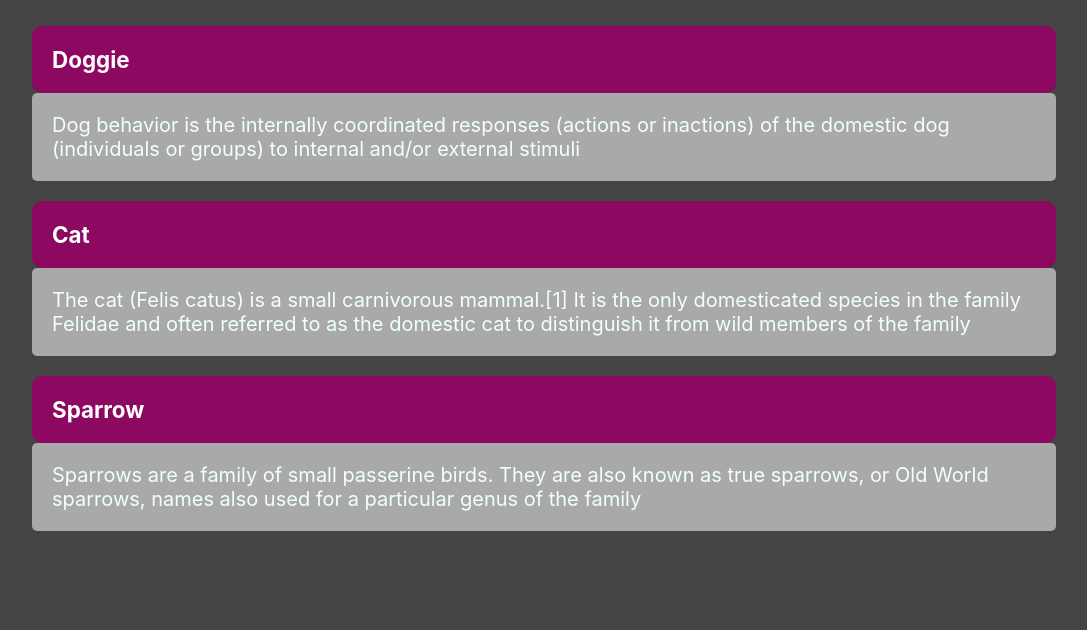
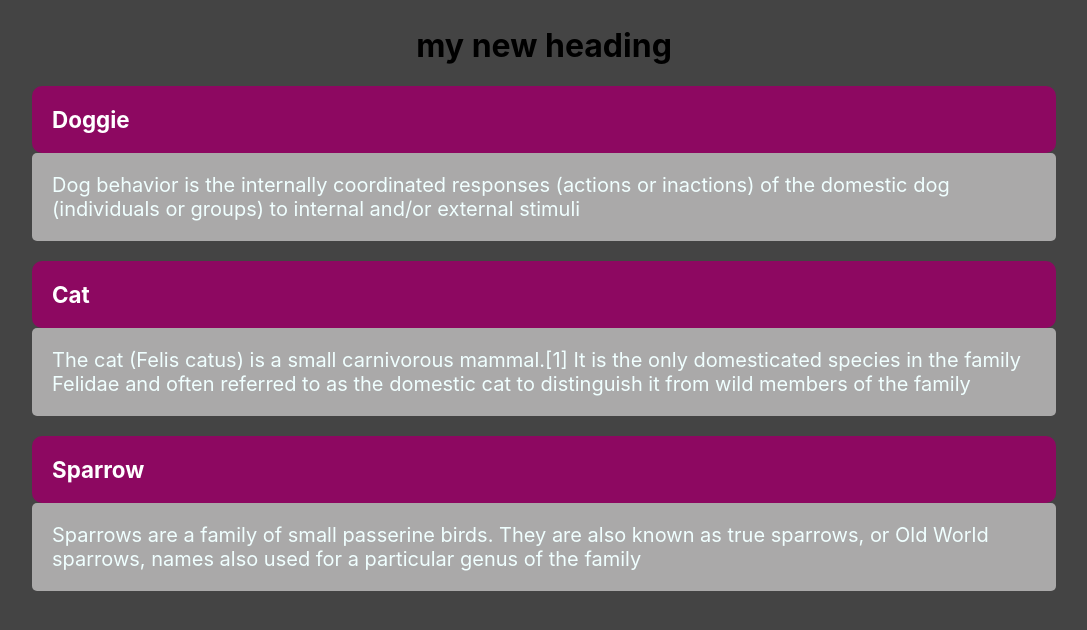
Before and after one commit to anjalyyy1/react-accordion, a React (Create React App) app: page / in a window 1280 px wide. Shown: the top 630 px of the page, without its empty margins (96-1183 px from the left). Built offline with nearby package versions, Linux system fonts and the light colour scheme.

Commit message:
remote heading added

```diff
--- a/src/components/accordion/accordion.js
+++ b/src/components/accordion/accordion.js
@@ -6,6 +6,7 @@ class Accordion extends Component {
 	render() {
 		return (
 				<div className="accordion">
+					<h1>my new heading</h1>
 					<AccordionItem heading="Doggie" description="Dog behavior is the internally coordinated responses (actions or inactions) of the domestic dog (individuals or groups) to internal and/or external stimuli"/>
 					<AccordionItem heading="Cat" description="The cat (Felis catus) is a small carnivorous mammal.[1] It is the only domesticated species in the family Felidae and often referred to as the domestic cat to distinguish it from wild members of the family"/>
 					<AccordionItem heading="Sparrow" description="Sparrows are a family of small passerine birds. They are also known as true sparrows, or Old World sparrows, names also used for a particular genus of the family"/>
```
